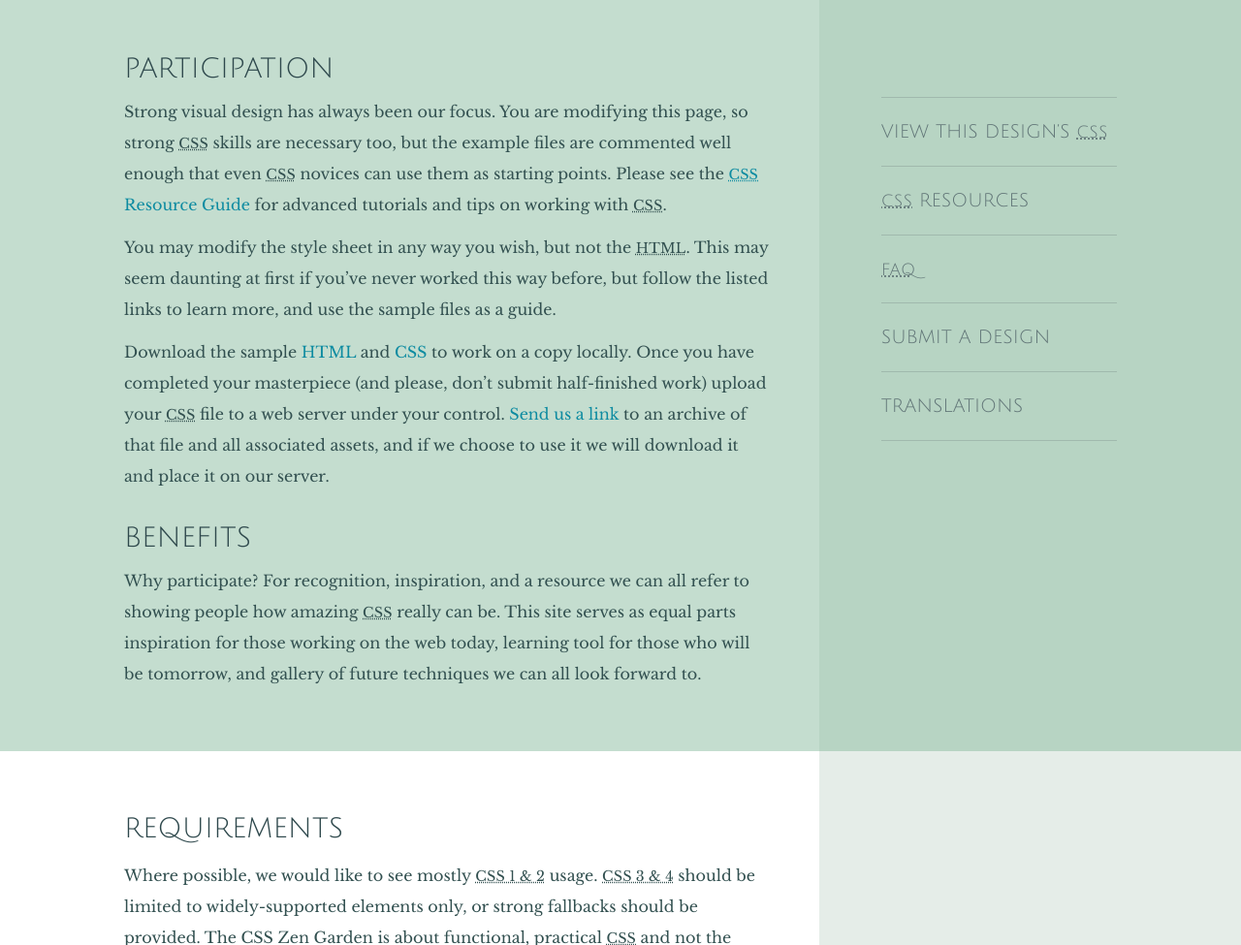
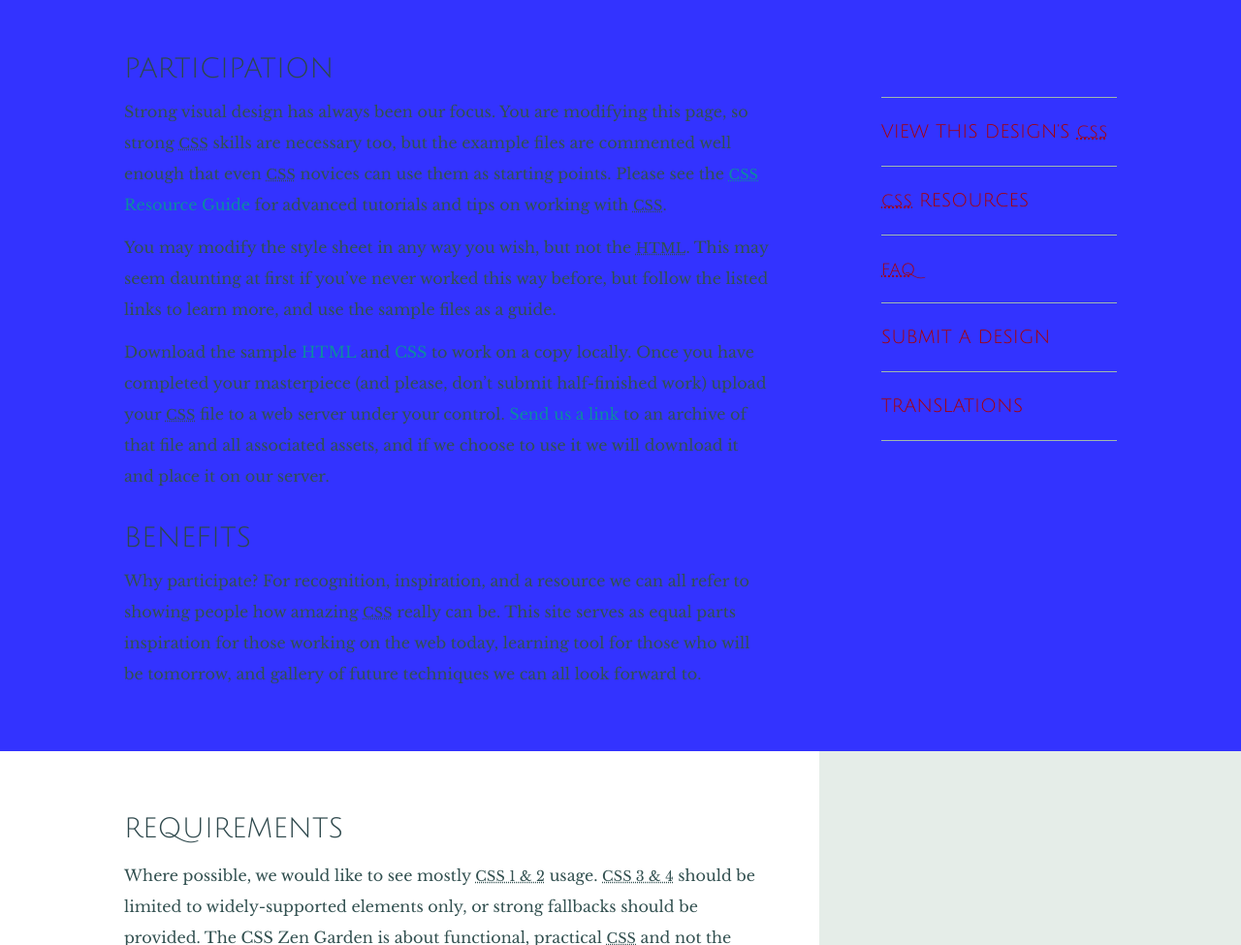
Before and after one commit to dtapiasaavedra/zengarden, a plain HTML site: page index.html in a window 1280 px wide. Shown: the part 1320-2295 px from the top of the page at 97% size. Drawn offline with nearby package versions, Linux system fonts and the light colour scheme; a web font is replaced by a local one.

Commit message:
Hoja de estilo, color; div

```diff
--- a/css/stylesheet.css
+++ b/css/stylesheet.css
@@ -250,7 +250,7 @@ p {
 /* coloured cutoff */
 div.participation, div.benefits {
   background-attachment: scroll, scroll, fixed;
-  background-color: rgba(138,188,159,0.5);
+  background-color: rgba(51,51,255,1);
   background-image: url(contours-opaque.png), url(gridlines-opaque.png), url(bamboo.png);
   background-repeat: repeat, repeat, no-repeat;
   background-size: auto, auto, cover;
@@ -261,8 +261,8 @@ div.participation {
   margin-top: 3em;
 }
 div.benefits {
-  padding-bottom: 3em;
-  margin-bottom: 3em;
+  padding-bottom: 10em;
+  margin-bottom: 10em;
 }
 div.participation h3, div.benefits h3 {
   margin-top: 0;
@@ -280,7 +280,7 @@ div.participation p, div.benefits p {
   display: none;
 }
 .sidebar a {
-  color: #607476;
+  color: #aa0101;
   text-decoration: none;
 }
   .sidebar a:hover, .sidebar a:focus {
```
